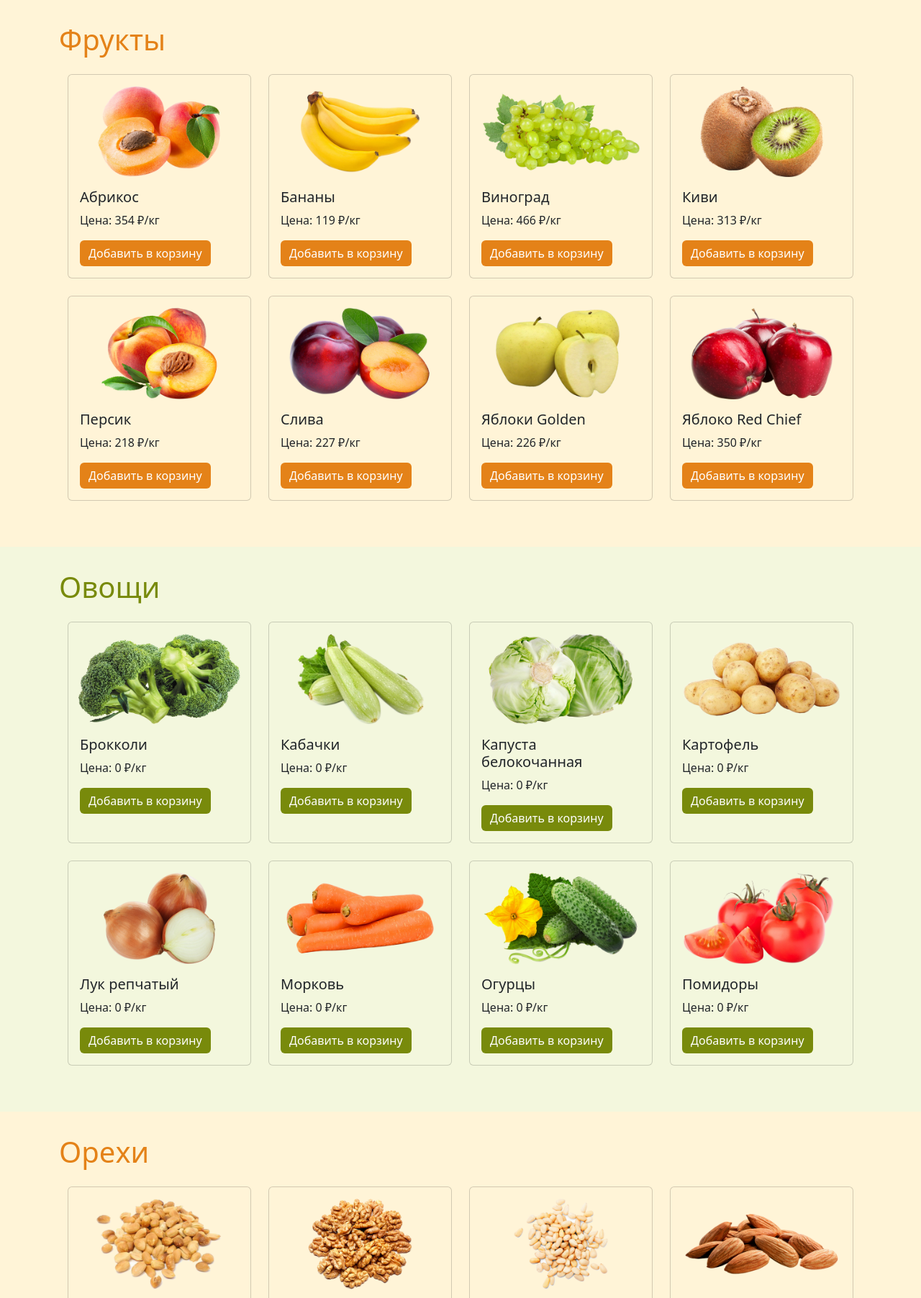
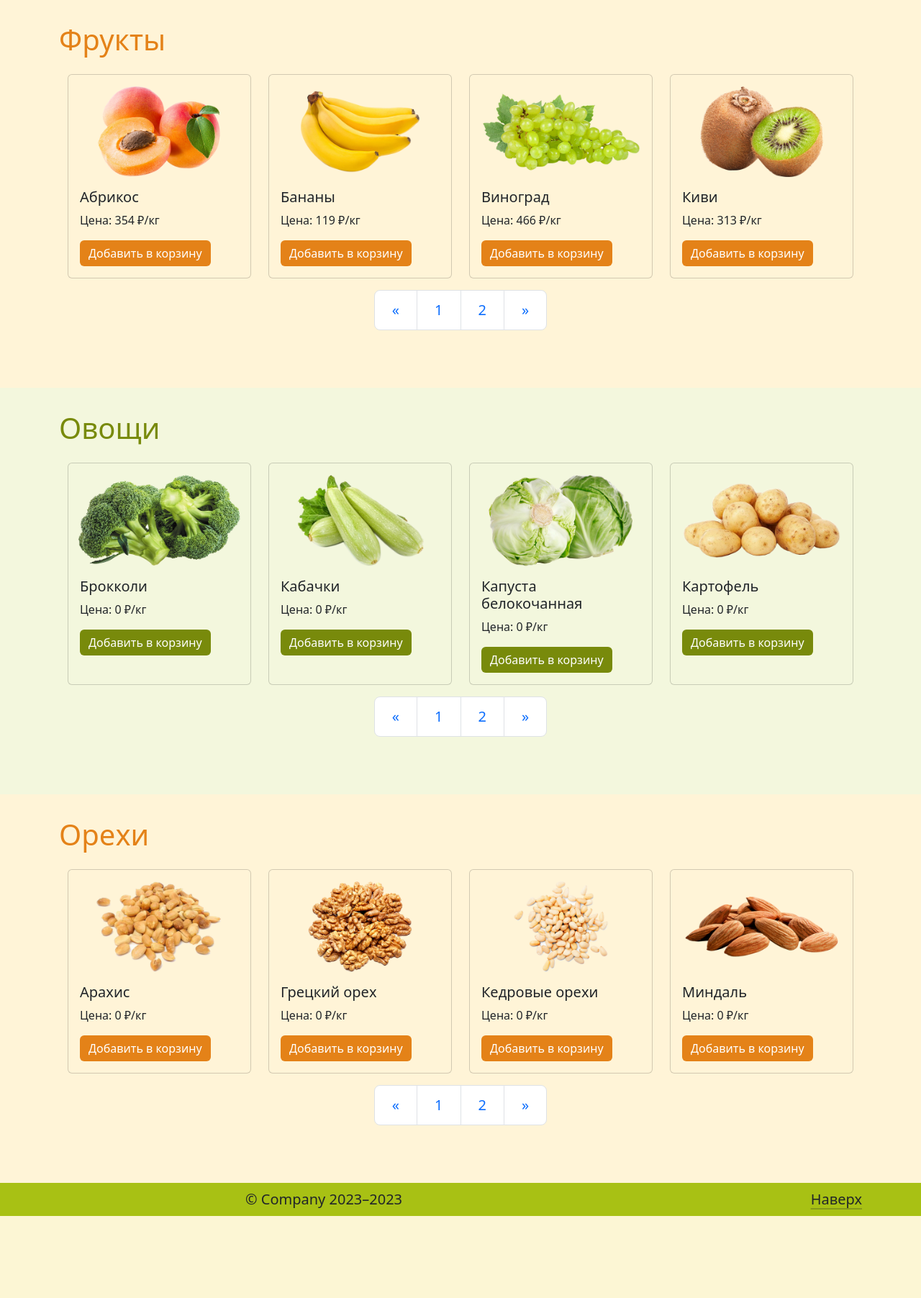
Before and after one commit to Anna-Kolmychek/django_store, a Django app: page / in a window 1280 px wide. Shown: the part 531-2335 px from the top of the page at 72% size. After the commit the page ends 2221 px from the top, so only its background shows below. Run offline with Django 4.2, Linux system fonts and the light colour scheme; data comes from the database, SQL or seed files in the repository; some libraries are stand-ins or nearby versions.

Commit message:
try to do paginators

```diff
--- a/catalog/templates/catalog/base.html
+++ b/catalog/templates/catalog/base.html
@@ -60,5 +60,16 @@
 
 
 <script src="{% static 'js/bootstrap.bundle.min.js' %}"></script>
+<script>
+        document.addEventListener("DOMContentLoaded", function(event) {
+            var scrollpos = localStorage.getItem('scrollpos');
+            if (scrollpos) window.scrollTo(0, scrollpos);
+        });
+
+        window.onbeforeunload = function(e) {
+            localStorage.setItem('scrollpos', window.scrollY);
+        };
+
+</script>
 </body>
 </html>
--- /dev/null
+++ b/catalog/templates/catalog/includes/inc_paginator.html
@@ -0,0 +1,26 @@
+{% load static %}
+{% load catalog_tags %}
+
+<div class="container pt-3">
+    <nav aria-label="Page navigation example">
+        <ul class="pagination pagination-lg justify-content-center">
+            <li class="page-item">
+                <a class="page-link" href="#" aria-label="Previous">
+                    <span aria-hidden="true">&laquo;</span>
+                </a>
+            </li>
+            {% for page in item.products.paginator.page_range %}
+            <li class="page-item">
+                <a class="page-link" href="?page_{{ item.category.pk }}= {{ page }}">
+                    {{ page }}
+                </a>
+            </li>
+            {% endfor %}
+            <li class="page-item">
+                <a class="page-link" href="#" aria-label="Next">
+                    <span aria-hidden="true">&raquo;</span>
+                </a>
+            </li>
+        </ul>
+    </nav>
+</div>
--- a/catalog/templates/catalog/index.html
+++ b/catalog/templates/catalog/index.html
@@ -62,6 +62,7 @@
                 </div>
                 {% endfor %}
             </div>
+            {% include 'catalog/includes/inc_paginator.html' %}
         </div>
     </div>
 </div>
--- a/catalog/views.py
+++ b/catalog/views.py
@@ -1,5 +1,6 @@
 from datetime import date
 
+from django.core.paginator import Paginator
 from django.shortcuts import render, redirect
 
 from catalog.forms import NewProductForm
@@ -9,11 +10,18 @@ from catalog.models import Category, Product, CompanyContact
 def home(request):
     data = []
     categories = Category.objects.all()
+    paginators = {}
+    url_pages = ''
     for category in categories:
+        paginators['category.pk'] = Paginator(Product.objects.filter(category=category.pk), 4)
+        page_number = request.GET.get(f'page_{category.pk}')
+        if page_number:
+            url_pages += f'page_{category.pk}={page_number}&'
         data.append({
             'category': category,
-            'products': Product.objects.filter(category=category.pk)
+            'products': paginators['category.pk'].get_page(page_number)
         })
+    url_pages = url_pages[:-1]
     data = sorted(data, key=lambda item: item['category'].pk)
 
     # для доп. задания: добавьте выборку последних 5 товаров и вывод их в консоль.
```
